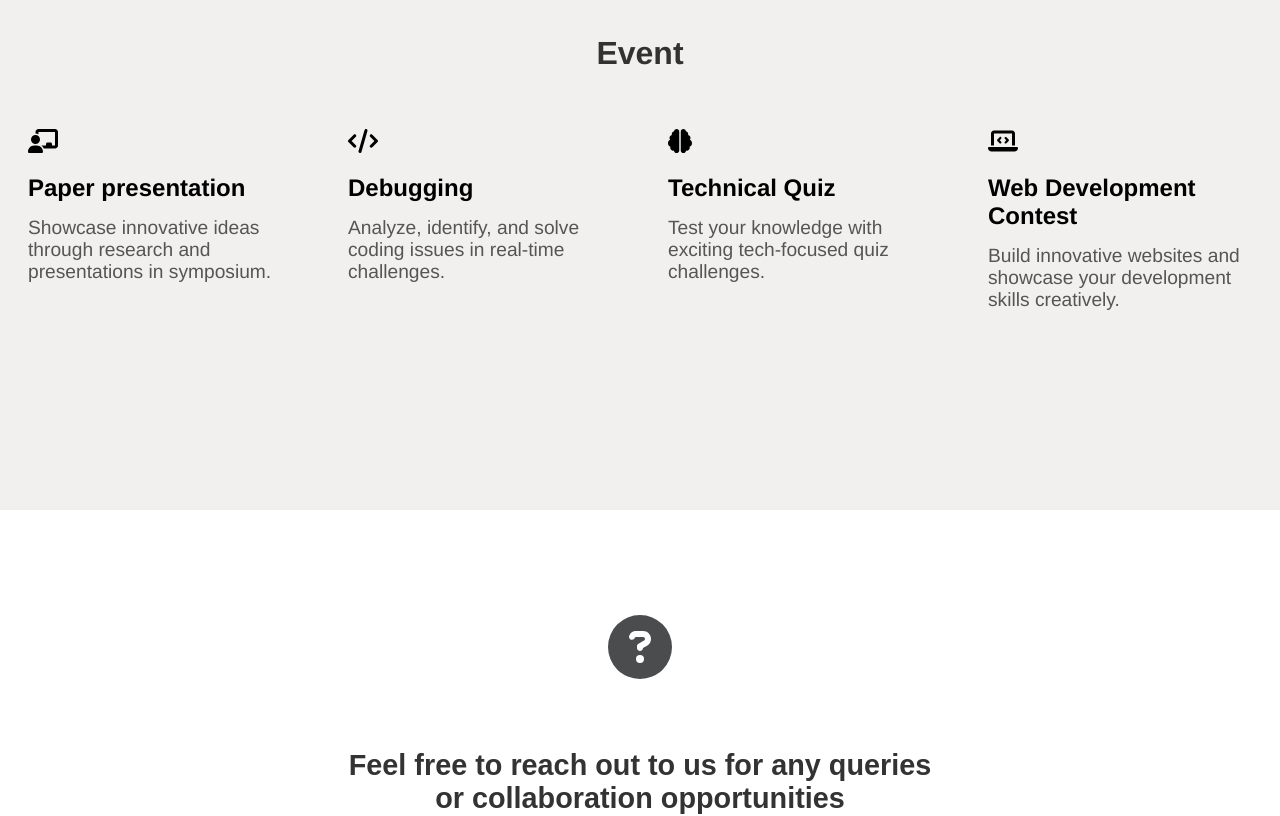
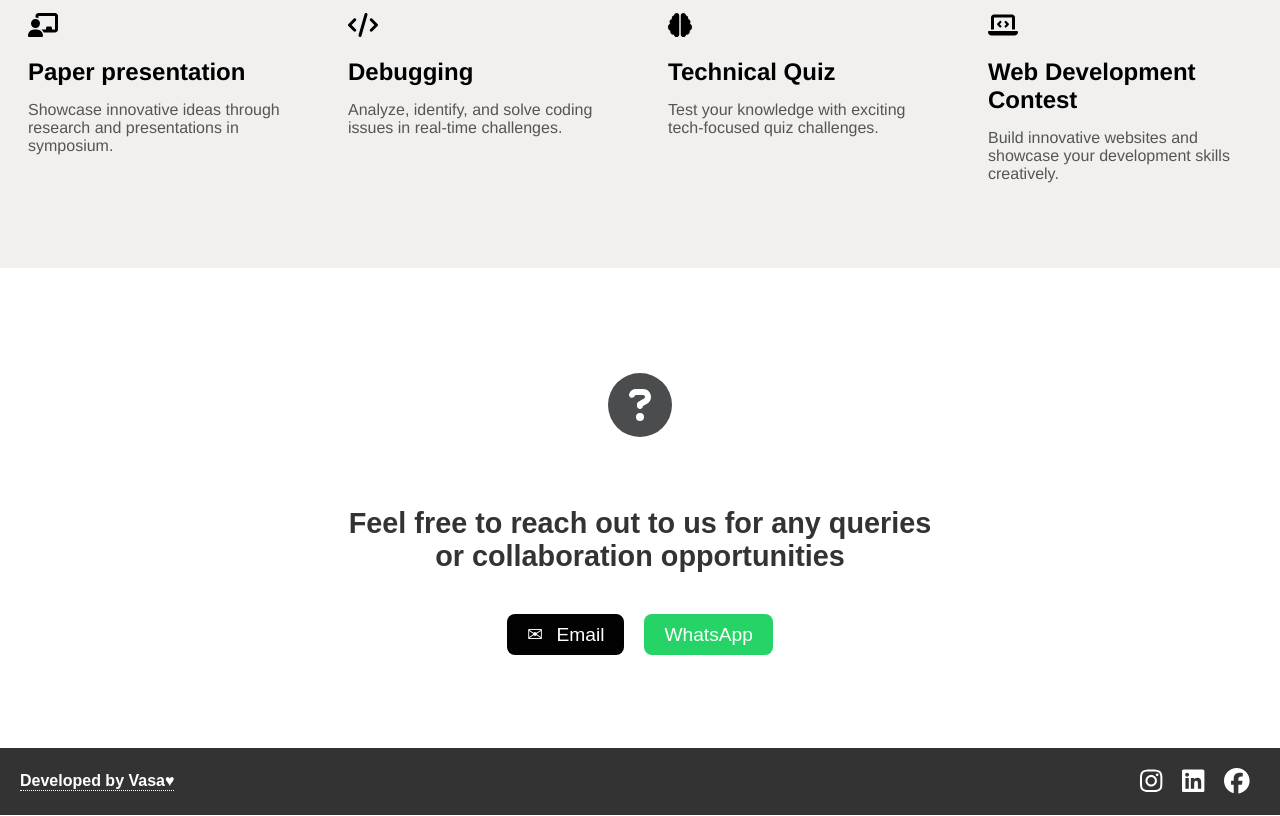
Before and after one commit to Cpvasanth/techdoodle, a React (Create React App) app: page / in a window 1280 px wide. Shown: the part 1360-2176 px from the top of the page. Built offline with nearby package versions, Linux system fonts and the light colour scheme; a web font is replaced by a local one.

Commit message:
Refactor styles and improve layout for responsiveness across components

```diff
--- a/src/App.css
+++ b/src/App.css
@@ -1,9 +1,25 @@
+* {
+  margin: 0;
+  padding: 0;
+  box-sizing: border-box;
+}
+
+body {
+  margin: 0;
+  padding: 0;
+}
+
+
 .App {
-  text-align: center;
+  font-family: 'Poppins', sans-serif;
+  color: #333;
   margin: 0;
+  padding: 0;
+  box-sizing: border-box;
+
 }
 
 a {
   text-decoration: none;
-  color: #000000;
+  color: #333;
 }
--- a/src/components/Event.jsx
+++ b/src/components/Event.jsx
@@ -2,16 +2,16 @@ import React from "react";
 import "../styles/event.css";
 import { FontAwesomeIcon } from '@fortawesome/react-fontawesome';
 import {
-  faChalkboardTeacher, // Paper presentation
-  faCode, // Debugging
-  faBrain, // Technical Quiz
-  faLaptopCode // Web Development Contest
+  faChalkboardTeacher,
+  faCode,
+  faBrain,
+  faLaptopCode
 } from '@fortawesome/free-solid-svg-icons';
 
 export default function Event() {
   return (
     <div className="event-container">
-      <h1>Event</h1>
+      <h1>Events</h1>
       <div className="events">
 
         <div className="event-detail">
--- a/src/components/Footer.jsx
+++ b/src/components/Footer.jsx
@@ -6,11 +6,13 @@ import { faInstagram , faLinkedin, faFacebook } from '@fortawesome/free-brands-s
 export default function Footer() {
     return (
         <div className="footer">
-
+        <div>
         <a href="https://www.linkedin.com/in/cpvasanth/" aria-label="LinkedIn Profile of Vasa">
         <h2 className="footer-h2">Developed by Vasa&hearts;</h2>
         </a>
+        </div>
 
+        <div>
         <a href="https://www.instagram.com/techdoodle2025/" className="social-icon" target="_blank" rel="noopener noreferrer" aria-label="Instagram Profile of TechDoodle2025">
         <FontAwesomeIcon icon={faInstagram} size="2x" />
         </a>
@@ -22,6 +24,8 @@ export default function Footer() {
         <a href="https://www.facebook.com/techdoodle2025/" className="social-icon" target="_blank" rel="noopener noreferrer" aria-label="Facebook Profile of TechDoodle2025">
         <FontAwesomeIcon icon={faFacebook} size="2x" />
         </a>
+        </div>
+
 
         </div>
     )
--- a/src/components/HeroSection.jsx
+++ b/src/components/HeroSection.jsx
@@ -7,7 +7,7 @@ export default function HeroSection() {
         <div className="hero-container">
             <img src={srecLogo} alt="hero" className="hero-image"  />
             <h2> TechDoodle 2k25 <br/> Department of CSE <br/> SREC </h2>
-            <a href="www.google.com" className="register-btn">Register <span>&#8599;</span></a>
+            <a href="https://docs.google.com/forms/d/e/1FAIpQLSfqHlE1kh-Xv_bmfmPWgovlrS8js0jTqJvQHc7ZbCG2lEUp3A/viewform?pli=1" className="register-btn">Register <span>&#8599;</span></a>
         </div>
     )
 }
--- a/src/components/Navbar.jsx
+++ b/src/components/Navbar.jsx
@@ -13,7 +13,7 @@ export default function Navbar() {
       }
 
       const handleCall = () => {
-        const phoneNumber = "tel:+91 9941801937"; // Replace with the actual phone number
+        const phoneNumber = "tel:+91 9941801937";
         window.location.href = phoneNumber;
       }
 
--- a/src/styles/contact.css
+++ b/src/styles/contact.css
@@ -1,4 +1,5 @@
 .contact-container {
+
     height: 60vh;
     font-family: Arial, sans-serif;
     text-align: center;
--- a/src/styles/event.css
+++ b/src/styles/event.css
@@ -1,5 +1,6 @@
 .event-container {
-  min-height: 80vh;
+  height: 60vh;
+
   font-family: Helvetica, Arial, sans-serif;
   background-color: #f1f0ef;
   border-top: 1px solid #ded8d2;
@@ -14,20 +15,23 @@
 .event-container h1 {
   font-size: 2rem;
   color: #343131;
-
+  background-color: #ffffff;
+  border: 1px solid #ded8d2;
+  border-radius: 20px;
+  padding: 10px 20px;
 }
 
 .events {
   display: grid;
-  grid-template-columns: repeat(2, 1fr);
+  grid-template-columns: repeat(1, 1fr);
+
   max-width: 100%;
   gap: 1em;
   margin: 1em 0.5em;
 }
 
 .event-detail {
-  text-align: left;
-  padding: 20px;
+  text-align: center;
 }
 
 .event-detail h3 {
@@ -37,9 +41,10 @@
 }
 
 .event-detail p {
-  font-size: 1.2rem;
+  font-size: 1rem;
   color: #555;
   margin-top: 15px;
+  text-overflow: clip;
 }
 
 .event-detail svg {
@@ -50,7 +55,16 @@
 
 /* Responsive grid for larger screens */
 @media (min-width: 768px) {
+
+  .event-container {
+    height: 50vh;
+  }
   .events {
       grid-template-columns: repeat(4, 1fr);
   }
+
+  .event-detail {
+    text-align: left;
+    padding: 20px;
+  }
 }
--- a/src/styles/footer.css
+++ b/src/styles/footer.css
@@ -1,50 +1,45 @@
 .footer {
   background-color: #333;
   color: white;
-    text-align: center;
-    padding: 20px;
+  padding: 10px 20px;
   margin: 0;
-    height: 2vh;
+  min-height: 3vh;
   display: flex;
   align-items: center;
-    justify-content: center;
+  justify-content: space-between;
+  position: relative;
+  bottom: 0;
+
+  .social-icon {
+    font-size: 0.8rem;
+    margin: 10px;
+    color: white;
+    transition: transform 0.3s, color 0.3s;
+
+    &:hover {
+      transform: scale(1.2);
+      color: #0073e6;
     }
 
-  .footer h2 {
-    margin: 10px 0;
-    font-size: 0.8rem;
-    margin-right: auto;
-    border-bottom: 1px dotted white;
+    &:active {
+      transform: scale(1);
     }
+  }
+
+
+
+}
+
+
 
 .footer-h2 {
   font-family: Arial, sans-serif;
+  font-size: 1rem;
   color: #fff;
-    margin-right: auto;
+  border-bottom: 1px dotted white;
 }
 
 .footer a {
   text-decoration: none;
   color: white;
 }
-
-  .footer > .footer-h2 {
-    margin-bottom: 20px;
-    font-size: 1rem;
-  }
-
-  .footer > .social-icon {
-    font-size: 0.8rem;
-    margin: 10px;
-    color: white;
-    transition: transform 0.3s, color 0.3s;
-  }
-
-  .footer > .social-icon:hover {
-    transform: scale(1.2);
-    color: #0073e6; /* Change icon color on hover */
-  }
-
-  .footer > .social-icon:active {
-    transform: scale(1);
-  }
--- a/src/styles/nav.css
+++ b/src/styles/nav.css
@@ -1,6 +1,5 @@
 .navbar-container {
     background-color: #f1f0ef;
-    /* border: 1px solid #242424; */
     display: flex;
     justify-content: space-between;
     align-items: center;
@@ -67,10 +66,14 @@
     border-radius: 50%;
   } */
 
+
+/* Responsive grid for smaller screens */
+
   @media screen and (max-width: 768px) {
 
     .navbar-container {
-      padding: 0 1em;
+      padding: 0;
+      margin: 0;
 
     }
     .email-btn , .call-btn {
@@ -94,6 +97,9 @@
 
   .navbar-left {
     display: flex;
+    margin-left: 1em;
+
+
   }
 
 .navbar-desktop{
--- a/src/styles/sponsor.css
+++ b/src/styles/sponsor.css
@@ -19,7 +19,6 @@
     margin-top: 1em;
     overflow: hidden;
     position: relative;
-    background-color: #f9f9f9;
     border-bottom-right-radius:15% ;
     border-bottom-left-radius: 15%;
     /* display: flex;
```
Also changed, not shown: src/styles/Hero.css (+10 -0 lines), src/assets/images/monstor_doodle.jpg (added). Lines whose indentation alone changed are shown as unchanged.
